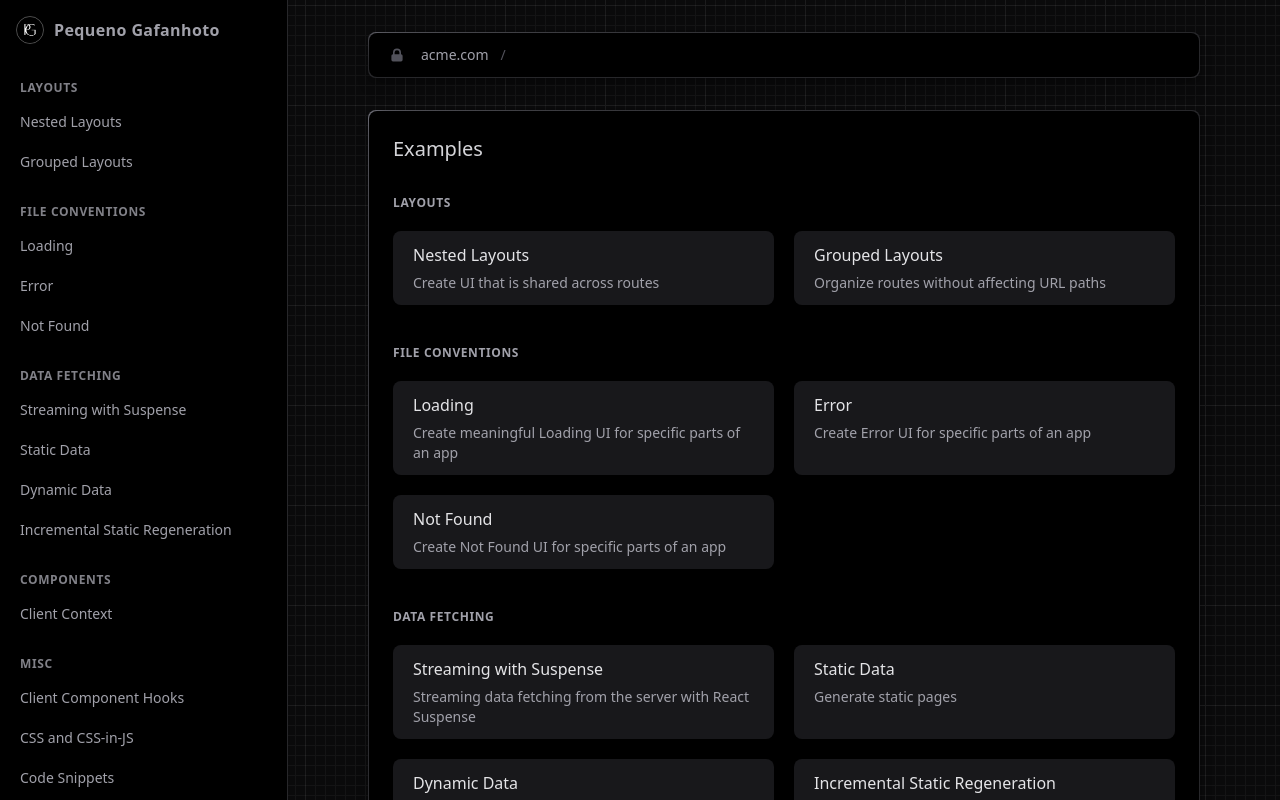
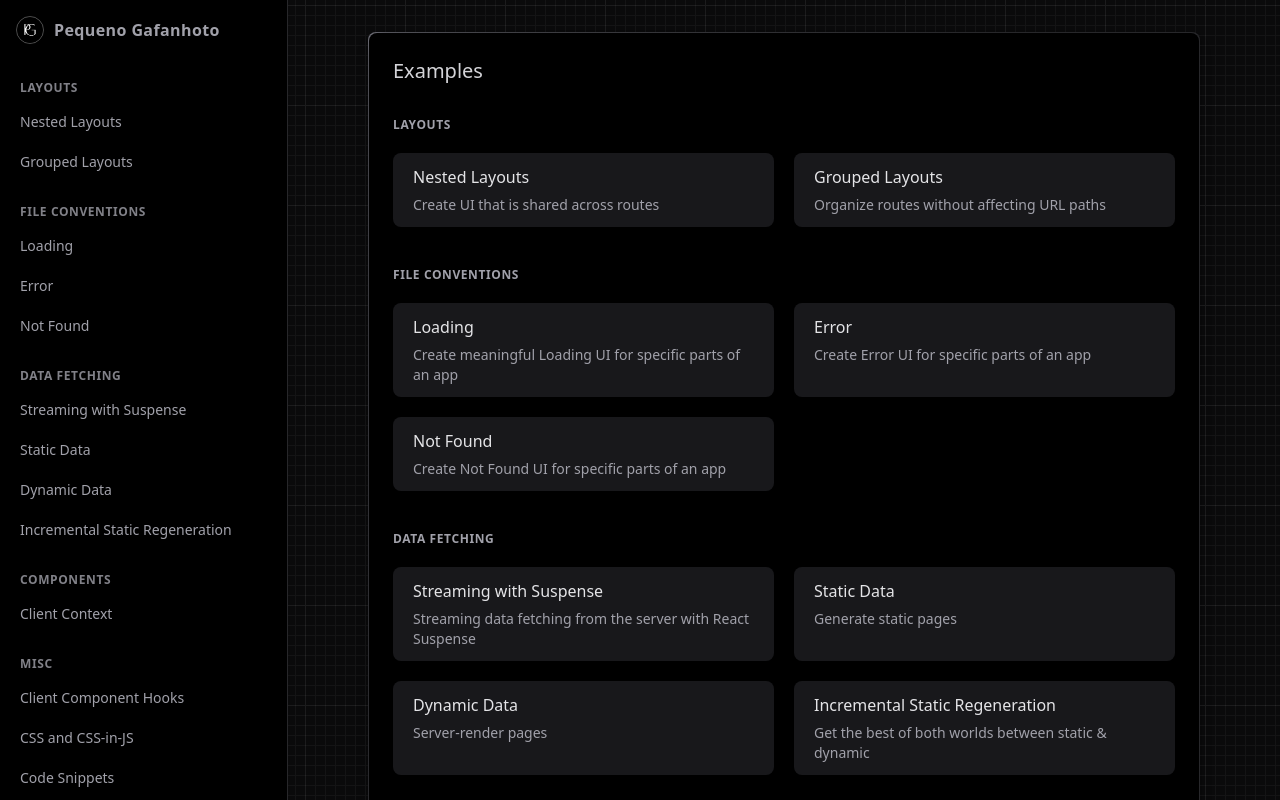
Before and after one commit to BrunoHoffmann/pequeno-gafanhoto-main, a Next.js app: page / in a window 1280 px wide. Shown: the top 800 px of the page. Built offline with nearby package versions, Linux system fonts and the light colour scheme.

Commit message:
feat: removed address-bar

```diff
--- a/app/layout.tsx
+++ b/app/layout.tsx
@@ -1,5 +1,4 @@
 import '#/styles/globals.css';
-import { AddressBar } from '#/ui/address-bar';
 import { GlobalNav } from '#/ui/global-nav';
 import { Metadata } from 'next';
 
@@ -25,12 +24,6 @@ export default function RootLayout({
         <div className="lg:pl-72">
           <div className="mx-auto max-w-4xl space-y-8 px-2 pt-20 lg:px-8 lg:py-8">
             <div className="bg-vc-border-gradient rounded-lg p-px shadow-lg shadow-black/20">
-              <div className="rounded-lg bg-black">
-                <AddressBar />
-              </div>
-            </div>
-
-            <div className="bg-vc-border-gradient rounded-lg p-px shadow-lg shadow-black/20">
               <div className="rounded-lg bg-black p-3.5 lg:p-6">{children}</div>
             </div>
           </div>
--- a/ui/address-bar.tsx
+++ /dev/null
@@ -1,92 +0,0 @@
-'use client';
-
-import React, { Suspense } from 'react';
-import { usePathname, useSearchParams } from 'next/navigation';
-
-function Params() {
-  const searchParams = useSearchParams()!;
-
-  return searchParams.toString().length !== 0 ? (
-    <div className="px-2 text-gray-500">
-      <span>?</span>
-      {Array.from(searchParams.entries()).map(([key, value], index) => {
-        return (
-          <React.Fragment key={key}>
-            {index !== 0 ? <span>&</span> : null}
-            <span className="px-1">
-              <span
-                key={key}
-                className="animate-[highlight_1s_ease-in-out_1] text-gray-100"
-              >
-                {key}
-              </span>
-              <span>=</span>
-              <span
-                key={value}
-                className="animate-[highlight_1s_ease-in-out_1] text-gray-100"
-              >
-                {value}
-              </span>
-            </span>
-          </React.Fragment>
-        );
-      })}
-    </div>
-  ) : null;
-}
-
-export function AddressBar() {
-  const pathname = usePathname();
-
-  return (
-    <div className="flex items-center gap-x-2 p-3.5 lg:px-5 lg:py-3">
-      <div className="text-gray-600">
-        <svg
-          xmlns="http://www.w3.org/2000/svg"
-          className="h-4"
-          viewBox="0 0 20 20"
-          fill="currentColor"
-        >
-          <path
-            fillRule="evenodd"
-            d="M5 9V7a5 5 0 0110 0v2a2 2 0 012 2v5a2 2 0 01-2 2H5a2 2 0 01-2-2v-5a2 2 0 012-2zm8-2v2H7V7a3 3 0 016 0z"
-            clipRule="evenodd"
-          />
-        </svg>
-      </div>
-      <div className="flex gap-x-1 text-sm font-medium">
-        <div>
-          <span className="px-2 text-gray-400">acme.com</span>
-        </div>
-        {pathname ? (
-          <>
-            <span className="text-gray-600">/</span>
-            {pathname
-              .split('/')
-              .slice(2)
-              .map((segment) => {
-                return (
-                  <React.Fragment key={segment}>
-                    <span>
-                      <span
-                        key={segment}
-                        className="animate-[highlight_1s_ease-in-out_1] rounded-full px-1.5 py-0.5 text-gray-100"
-                      >
-                        {segment}
-                      </span>
-                    </span>
-
-                    <span className="text-gray-600">/</span>
-                  </React.Fragment>
-                );
-              })}
-          </>
-        ) : null}
-
-        <Suspense>
-          <Params />
-        </Suspense>
-      </div>
-    </div>
-  );
-}
```
